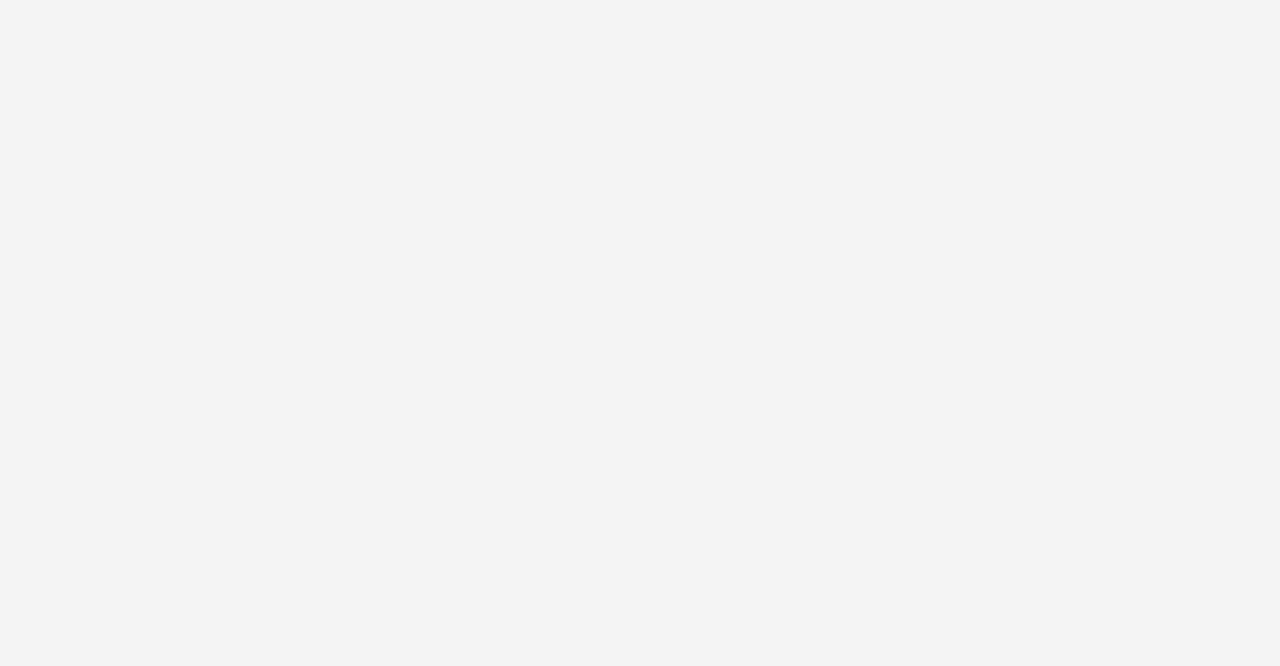
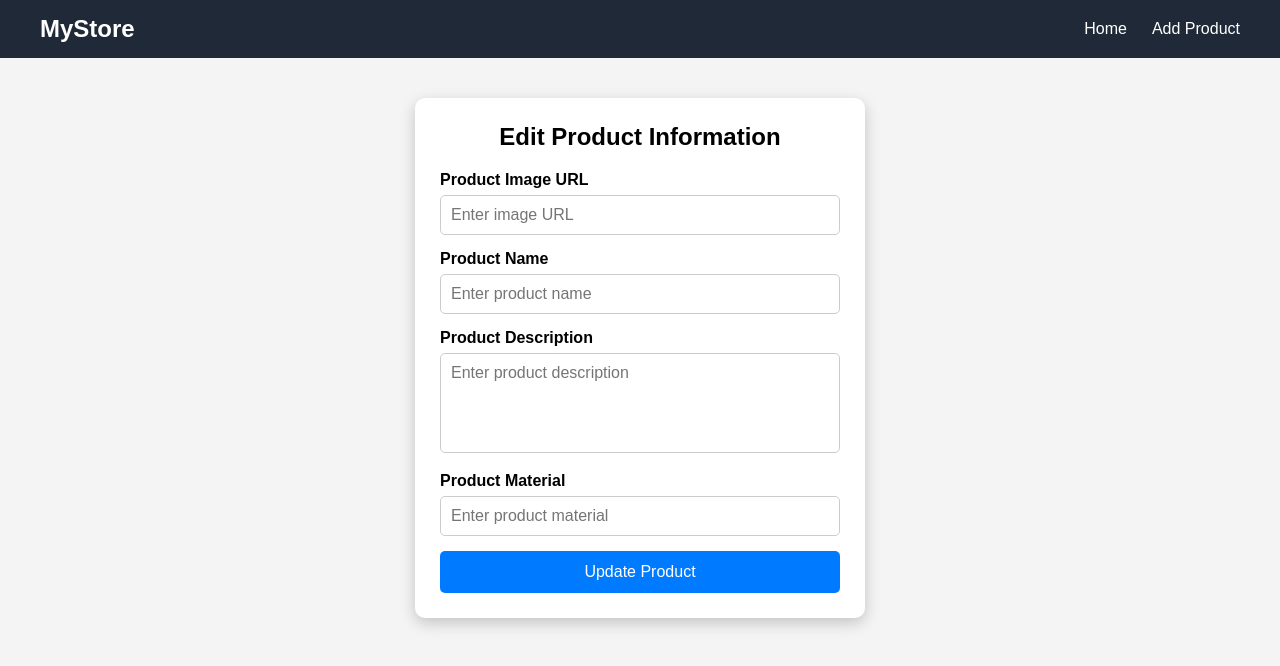
Before and after one commit to Aryan-Shrestha2004/practise_pms, a React (Vite) app: page /editProduct/1 in a window 1280 px wide. Before the commit this address had no page. Shown: the top 666 px of the page. Built offline with nearby package versions, Linux system fonts and the light colour scheme; no server answers.

Commit message:
add edit feature

```diff
--- a/src/App.jsx
+++ b/src/App.jsx
@@ -6,6 +6,8 @@ import { BrowserRouter, Routes, Route } from "react-router-dom";
 
 import Home from "./pages/Home/Home";
 import SingleProduct from "./pages/Home/SingleProduct/SingleProduct";
+
+import EditProduct from "./pages/EditProduct/EditProduct";
 function App() {
   return (
     <BrowserRouter>
@@ -13,6 +15,7 @@ function App() {
         <Route path="/" element={<Home />} />
         <Route path="/addProduct" element={<AddProduct />} />
         <Route path="/singleProduct/:id" element={<SingleProduct />} />
+        <Route path="/editProduct/:id" element={<EditProduct />} />
       </Routes>
     </BrowserRouter>
   );
--- /dev/null
+++ b/src/pages/EditProduct/EditProduct.css
@@ -0,0 +1,192 @@
+
+
+
+
+
+
+.container {
+    width: 450px;
+    margin: 40px auto;
+    background: #fff;
+    padding: 25px;
+    border-radius: 10px;
+    box-shadow: 0 5px 15px rgba(0,0,0,0.2);
+}
+
+.container h2 {
+    text-align: center;
+    margin-bottom: 20px;
+}
+
+.form-group {
+    margin-bottom: 15px;
+}
+
+.form-group label {
+    display: block;
+    font-weight: bold;
+    margin-bottom: 6px;
+}
+
+.form-group input,
+.form-group textarea {
+    width: 100%;
+    padding: 10px;
+    border: 1px solid #ccc;
+    border-radius: 5px;
+    font-size: 16px;
+}
+
+.form-group textarea {
+    resize: none;
+    height: 100px;
+}
+
+.container button {
+    width: 100%;
+    padding: 12px;
+    border: none;
+    border-radius: 5px;
+    background: #007bff;
+    color: white;
+    font-size: 16px;
+    cursor: pointer;
+}
+
+.container button:hover {
+    background: #0056b3;
+}
+
+
+
+
+
+
+
+
+
+
+
+
+
+
+
+
+
+
+
+
+
+
+
+
+
+
+
+
+
+
+
+
+
+
+
+
+
+
+
+
+
+
+
+
+
+
+
+/* * {
+    margin: 0;
+    padding: 0;
+    box-sizing: border-box;
+    font-family: Arial, Helvetica, sans-serif;
+}
+
+body {
+    background: #f4f4f4;
+}
+
+.container {
+    width: 450px;
+    margin: 40px auto;
+    background: #fff;
+    padding: 30px;
+    border-radius: 12px;
+    box-shadow: 0 5px 15px rgba(0,0,0,0.15);
+}
+
+.container h2 {
+    text-align: center;
+    margin-bottom: 25px;
+    color: #333;
+}
+
+.form-group {
+    margin-bottom: 18px;
+}
+
+.form-group label {
+    display: block;
+    font-weight: bold;
+    margin-bottom: 8px;
+    color: #444;
+}
+
+.form-group input,
+.form-group textarea {
+    width: 100%;
+    padding: 12px;
+    border: 1px solid #ccc;
+    border-radius: 8px;
+    font-size: 15px;
+    outline: none;
+    transition: 0.3s;
+}
+
+.form-group input:focus,
+.form-group textarea:focus {
+    border-color: #007bff;
+}
+
+.form-group textarea {
+    resize: vertical;
+    min-height: 120px;
+}
+
+.container button {
+    width: 100%;
+    padding: 12px;
+    background: #007bff;
+    color: white;
+    border: none;
+    border-radius: 8px;
+    font-size: 16px;
+    cursor: pointer;
+    transition: 0.3s;
+}
+
+.container button:hover {
+    background: #0056b3;
+}
+
+/* Responsive */
+
+@media (max-width: 500px) {
+    .container {
+        width: 90%;
+        margin: 20px auto;
+        padding: 20px;
+    }
+
+    .container h2 {
+        font-size: 24px;
+    }
+}
--- /dev/null
+++ b/src/pages/EditProduct/EditProduct.jsx
@@ -0,0 +1,110 @@
+import { useState, useEffect } from "react";
+import { useParams, useNavigate } from "react-router-dom";
+import axios from "axios";
+import Navbar from "../Home/components/Navbar/Navbar";
+import "./EditProduct.css";
+
+const EditProduct = () => {
+  const { id } = useParams();
+  const navigate = useNavigate();
+
+  const [productImage, setProductImage] = useState("");
+  const [productName, setProductName] = useState("");
+  const [productDescription, setProductDescription] = useState("");
+  const [productMaterial, setProductMaterial] = useState("");
+
+  useEffect(() => {
+    const fetchProduct = async () => {
+      try {
+        const response = await axios.get(
+          `https://6a4cb746e1cf82a4a17d7572.mockapi.io/products/${id}`,
+        );
+
+        setProductImage(response.data.productImage);
+        setProductName(response.data.productName);
+        setProductDescription(response.data.productDescription);
+        setProductMaterial(response.data.productMaterial);
+      } catch (error) {
+        console.error("Error fetching product:", error);
+      }
+    };
+
+    fetchProduct();
+  }, [id]);
+
+  const handleSubmit = async (e) => {
+    e.preventDefault();
+
+    try {
+      await axios.put(
+        `https://6a4cb746e1cf82a4a17d7572.mockapi.io/products/${id}`,
+        {
+          productImage,
+          productName,
+          productDescription,
+          productMaterial,
+        },
+      );
+
+      alert("Product Updated Successfully!");
+      navigate("/");
+    } catch (error) {
+      console.error("Error updating product:", error);
+    }
+  };
+
+  return (
+    <>
+      <Navbar />
+
+      <div className="container">
+        <h2>Edit Product Information</h2>
+
+        <form onSubmit={handleSubmit}>
+          <div className="form-group">
+            <label>Product Image URL</label>
+            <input
+              type="text"
+              value={productImage}
+              onChange={(e) => setProductImage(e.target.value)}
+              placeholder="Enter image URL"
+            />
+          </div>
+
+          <div className="form-group">
+            <label>Product Name</label>
+            <input
+              type="text"
+              value={productName}
+              onChange={(e) => setProductName(e.target.value)}
+              placeholder="Enter product name"
+            />
+          </div>
+
+          <div className="form-group">
+            <label>Product Description</label>
+            <textarea
+              value={productDescription}
+              onChange={(e) => setProductDescription(e.target.value)}
+              placeholder="Enter product description"
+            ></textarea>
+          </div>
+
+          <div className="form-group">
+            <label>Product Material</label>
+            <input
+              type="text"
+              value={productMaterial}
+              onChange={(e) => setProductMaterial(e.target.value)}
+              placeholder="Enter product material"
+            />
+          </div>
+
+          <button type="submit">Update Product</button>
+        </form>
+      </div>
+    </>
+  );
+};
+
+export default EditProduct;
--- a/src/pages/Home/SingleProduct/SingleProduct.jsx
+++ b/src/pages/Home/SingleProduct/SingleProduct.jsx
@@ -67,6 +67,10 @@ const SingleProduct = () => {
           </h3>
 
           <button onClick={deleteProduct}>Delete Product</button>
+
+          <button onClick={() => navigate(`/editProduct/${id}`)}>
+            Edit Product
+          </button>
         </div>
       </div>
     </>
```
